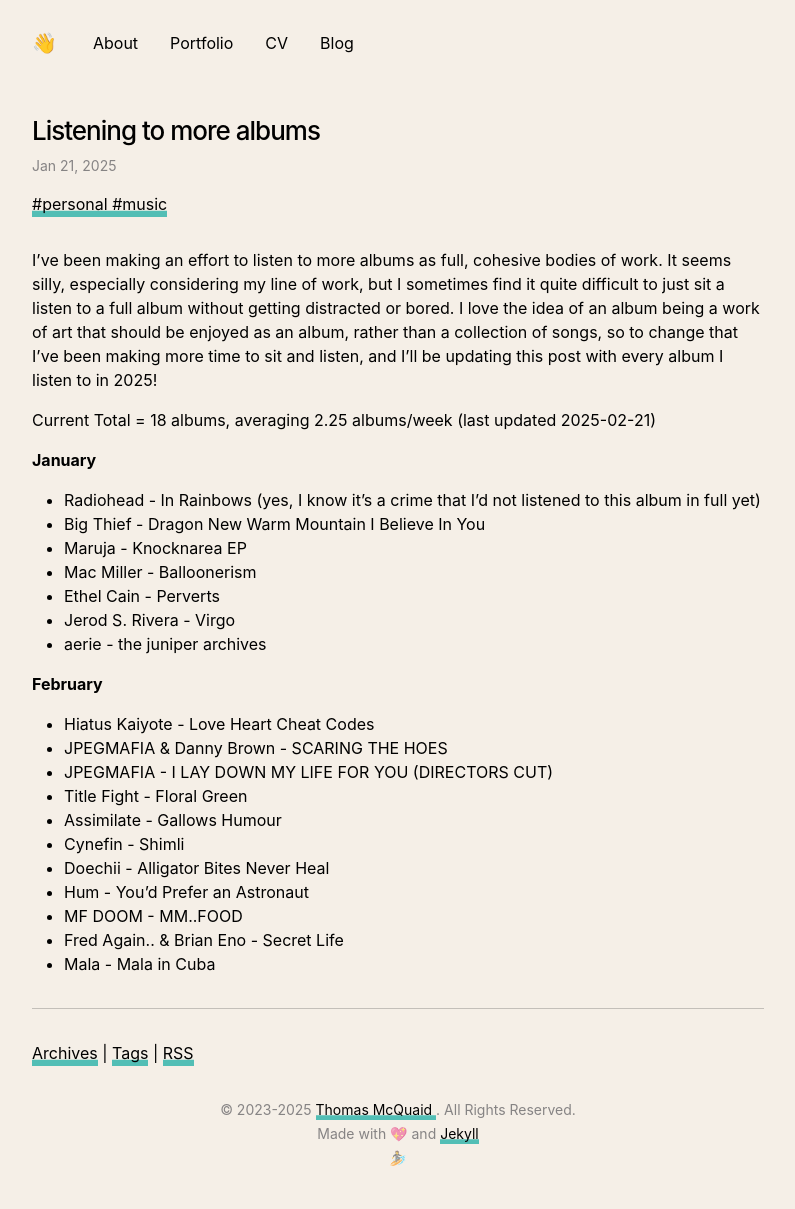
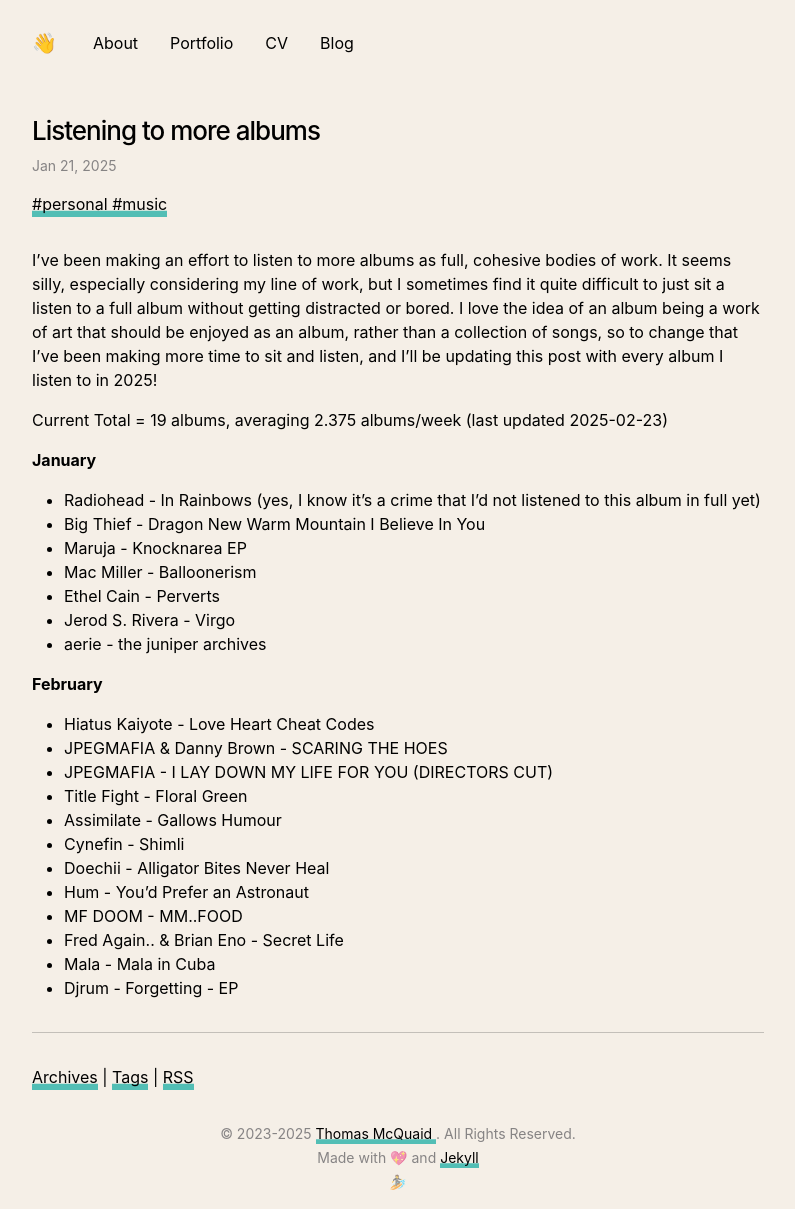
Before and after one commit to thomasmcquaidee/thomasmcquaidee.github.io, a Jekyll site: the page built from _posts/2025-01-21-listening-to-more-albums.md, in a window 1280 px wide. Shown: the whole page, without its empty margins (242-1037 px from the left). Built offline with Jekyll 4.4.1, drawn with Linux system fonts in a browser that asks for light colours; before the commit the page ends 1185 px from its top, so only the background shows below that.

Commit message:
Update 2025-01-21-listening-to-more-albums.md

```diff
--- a/_posts/2025-01-21-listening-to-more-albums.md
+++ b/_posts/2025-01-21-listening-to-more-albums.md
@@ -9,7 +9,7 @@
 
 I've been making an effort to listen to more albums as full, cohesive bodies of work. It seems silly, especially considering my line of work, but I sometimes find it quite difficult to just sit a listen to a full album without getting distracted or bored. I love the idea of an album being a work of art that should be enjoyed as an album, rather than a collection of songs, so to change that I've been making more time to sit and listen, and I'll be updating this post with every album I listen to in 2025!
 
-Current Total = 18 albums, averaging 2.25 albums/week (last updated 2025-02-21)
+Current Total = 19 albums, averaging 2.375 albums/week (last updated 2025-02-23)
 
 
 **January**
@@ -33,3 +33,4 @@
 - MF DOOM - MM..FOOD
 - Fred Again.. & Brian Eno - Secret Life
 - Mala - Mala in Cuba
+- Djrum - Forgetting - EP
```
